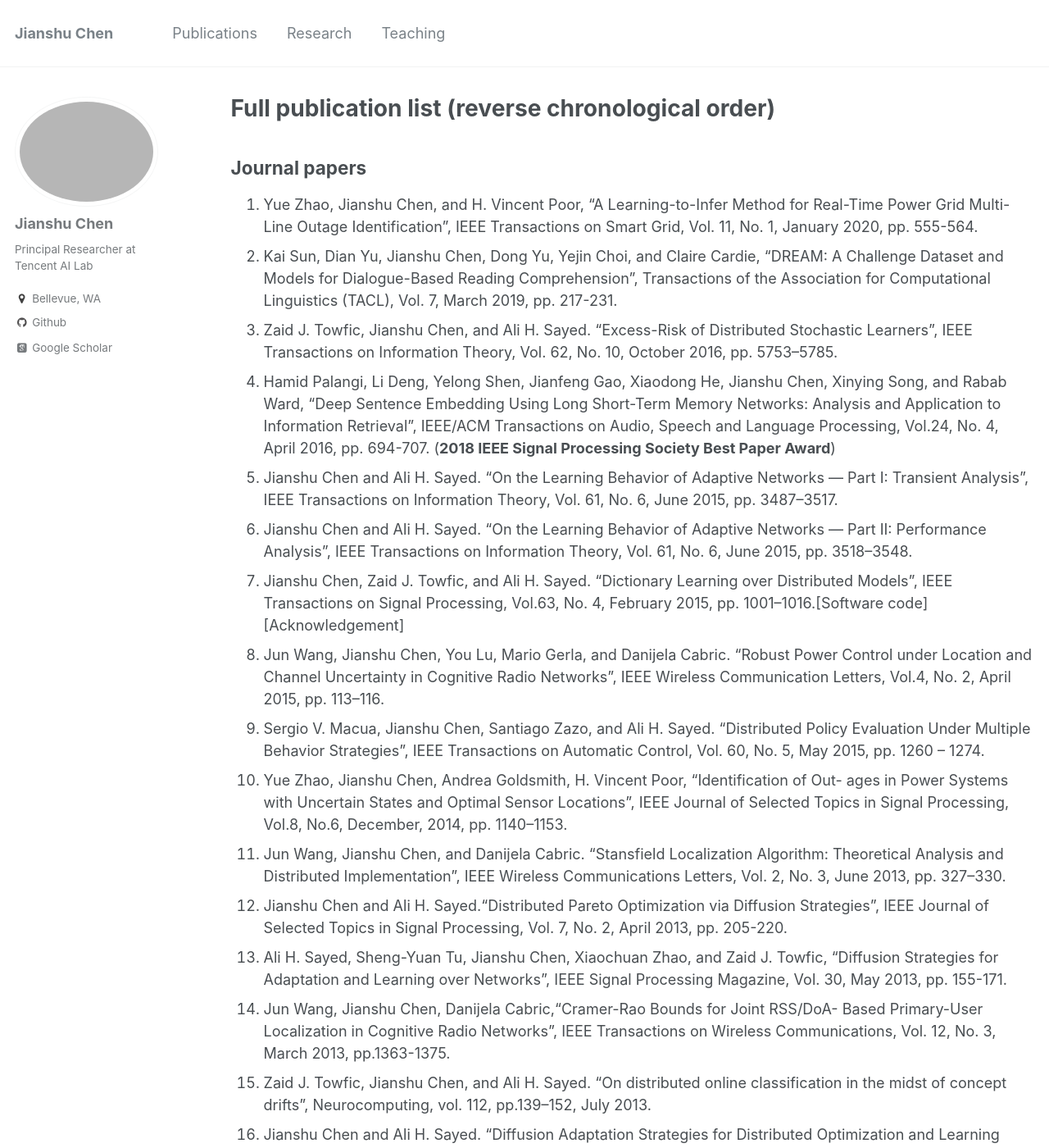
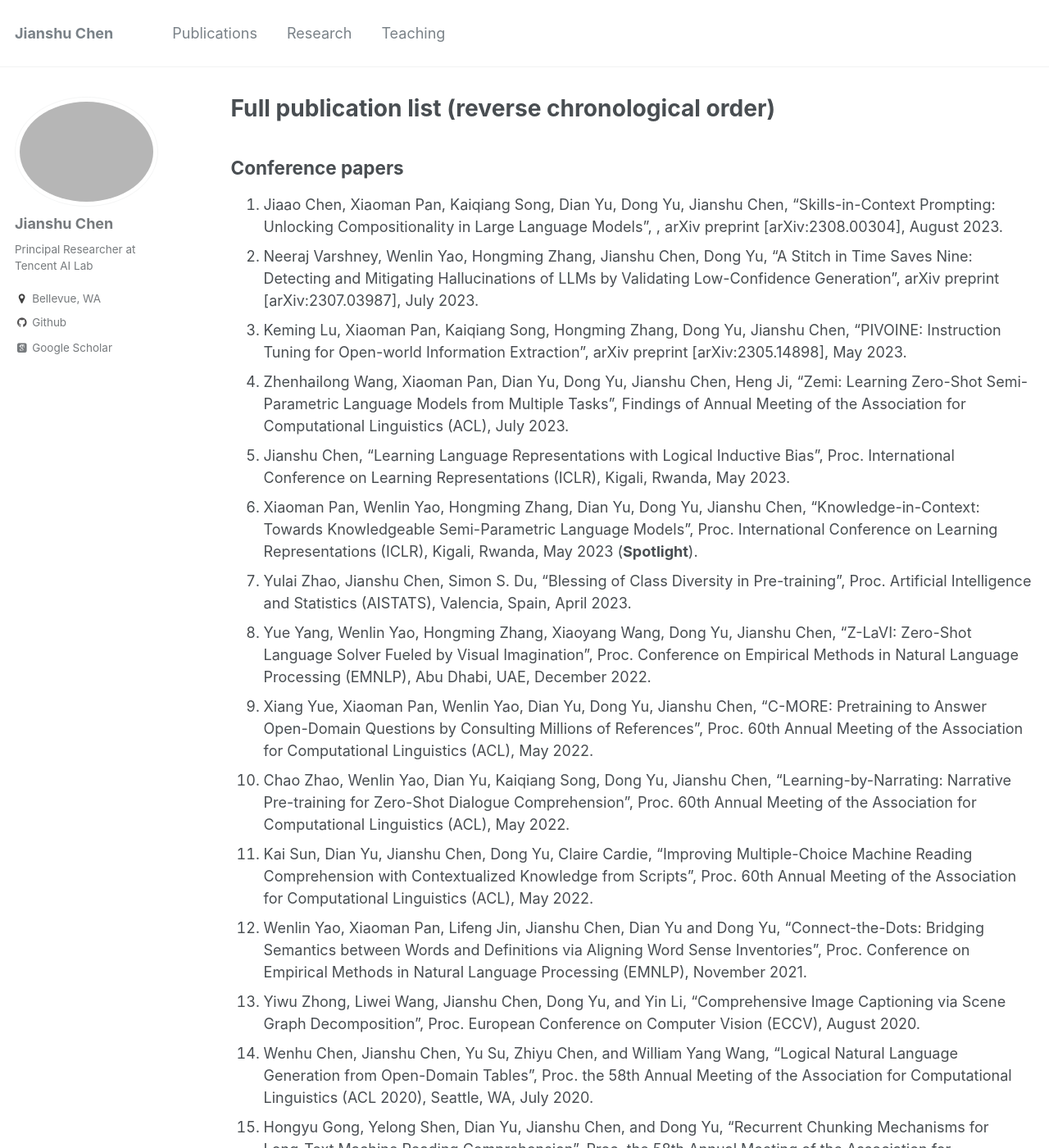
Before and after one commit to chenjianshu/chenjianshu.github.io, a Jekyll site: the page built from _pages/publications.md, in a window 1280 px wide and 1400 px high. Shown: the whole window at 82% size. Built offline with Jekyll 4.4.1, drawn with Linux system fonts in a browser that asks for light colours; some web fonts are replaced; some of the changed text lies outside the part shown.

Commit message:
update new arxiv papers (SKiC etc)

```diff
--- a/_pages/publications.md
+++ b/_pages/publications.md
@@ -5,25 +5,12 @@ permalink: /publications/
 author_profile: true
 ---
 
-## Journal papers ##
-1. Yue Zhao, Jianshu Chen, and H. Vincent Poor, “A Learning-to-Infer Method for Real-Time Power Grid Multi-Line Outage Identification”, IEEE Transactions on Smart Grid, Vol. 11, No. 1, January 2020, pp. 555-564.
-1. Kai Sun, Dian Yu, Jianshu Chen, Dong Yu, Yejin Choi, and Claire Cardie, “DREAM: A Challenge Dataset and Models for Dialogue-Based Reading Comprehension”, Transactions of the Association for Computational Linguistics (TACL), Vol. 7, March 2019, pp. 217-231.
-1. Zaid J. Towfic, Jianshu Chen, and Ali H. Sayed. “Excess-Risk of Distributed Stochastic Learners”, IEEE Transactions on Information Theory, Vol. 62, No. 10, October 2016, pp. 5753–5785.
-1. Hamid Palangi, Li Deng, Yelong Shen, Jianfeng Gao, Xiaodong He, Jianshu Chen, Xinying Song, and Rabab Ward, “Deep Sentence Embedding Using Long Short-Term Memory Networks: Analysis and Application to Information Retrieval”, IEEE/ACM Transactions on Audio, Speech and Language Processing, Vol.24, No. 4, April 2016, pp. 694-707. (**2018 IEEE Signal Processing Society Best Paper Award**)
-1. Jianshu Chen and Ali H. Sayed. “On the Learning Behavior of Adaptive Networks — Part I: Transient Analysis”, IEEE Transactions on Information Theory, Vol. 61, No. 6, June 2015, pp. 3487–3517.
-1. Jianshu Chen and Ali H. Sayed. “On the Learning Behavior of Adaptive Networks — Part II: Performance Analysis”, IEEE Transactions on Information Theory, Vol. 61, No. 6, June 2015, pp. 3518–3548.
-1. Jianshu Chen, Zaid J. Towfic, and Ali H. Sayed. “Dictionary Learning over Distributed Models”, IEEE Transactions on Signal Processing, Vol.63, No. 4, February 2015, pp. 1001–1016.\[[Software code](http://iracema.icsl.ucla.edu/publications/software/ChenTowficSayed_DictionaryLearningOverDistModels.zip)\] \[[Acknowledgement](https://asl.epfl.ch/wp-content/uploads/publications/software/README.pdf)\]
-1. Jun Wang, Jianshu Chen, You Lu, Mario Gerla, and Danijela Cabric. “Robust Power Control under Location and Channel Uncertainty in Cognitive Radio Networks”, IEEE Wireless Communication Letters, Vol.4, No. 2, April 2015, pp. 113–116.
-1. Sergio V. Macua, Jianshu Chen, Santiago Zazo, and Ali H. Sayed. “Distributed Policy Evaluation Under Multiple Behavior Strategies”, IEEE Transactions on Automatic Control, Vol. 60, No. 5, May 2015, pp. 1260 – 1274.
-1. Yue Zhao, Jianshu Chen, Andrea Goldsmith, H. Vincent Poor, “Identification of Out- ages in Power Systems with Uncertain States and Optimal Sensor Locations”, IEEE Journal of Selected Topics in Signal Processing, Vol.8, No.6, December, 2014, pp. 1140–1153.
-1. Jun Wang, Jianshu Chen, and Danijela Cabric. “Stansfield Localization Algorithm: Theoretical Analysis and Distributed Implementation”, IEEE Wireless Communications Letters, Vol. 2, No. 3, June 2013, pp. 327–330.
-1. Jianshu Chen and Ali H. Sayed.“Distributed Pareto Optimization via Diffusion Strategies”, IEEE Journal of Selected Topics in Signal Processing, Vol. 7, No. 2, April 2013, pp. 205-220.
-1. Ali H. Sayed, Sheng-Yuan Tu, Jianshu Chen, Xiaochuan Zhao, and Zaid J. Towfic, “Diffusion Strategies for Adaptation and Learning over Networks”, IEEE Signal Processing Magazine, Vol. 30, May 2013, pp. 155-171.
-1. Jun Wang, Jianshu Chen, Danijela Cabric,“Cramer-Rao Bounds for Joint RSS/DoA- Based Primary-User Localization in Cognitive Radio Networks”, IEEE Transactions on Wireless Communications, Vol. 12, No. 3, March 2013, pp.1363-1375.
-1. Zaid J. Towfic, Jianshu Chen, and Ali H. Sayed. “On distributed online classification in the midst of concept drifts”, Neurocomputing, vol. 112, pp.139–152, July 2013.
-1. Jianshu Chen and Ali H. Sayed. “Diffusion Adaptation Strategies for Distributed Optimization and Learning over Networks”, IEEE Transactions on Signal Processing, Vol. 60, No. 8, August 2012, pp.4289–4305.
+## Conference papers ##
 
-## Conference papers ##
+1. Jiaao Chen, Xiaoman Pan, Kaiqiang Song, Dian Yu, Dong Yu, Jianshu Chen, “Skills-in-Context Prompting:  Unlocking Compositionality in Large Language Models”, , arXiv preprint [arXiv:2308.00304], August 2023.
+1. Neeraj Varshney, Wenlin Yao, Hongming Zhang, Jianshu Chen, Dong Yu, “A Stitch in Time Saves Nine: Detecting and Mitigating Hallucinations of LLMs by Validating Low-Confidence Generation”, arXiv preprint  [arXiv:2307.03987], July 2023.
+1. Keming Lu, Xiaoman Pan, Kaiqiang Song, Hongming Zhang, Dong Yu, Jianshu Chen, “PIVOINE: Instruction Tuning for Open-world Information Extraction”, arXiv preprint [arXiv:2305.14898], May 2023.
+1. Zhenhailong Wang, Xiaoman Pan, Dian Yu, Dong Yu, Jianshu Chen, Heng Ji, “Zemi: Learning Zero-Shot Semi-Parametric Language Models from Multiple Tasks”, Findings of Annual Meeting of the Association for Computational Linguistics (ACL), July 2023.
 1. Jianshu Chen, “Learning Language Representations with Logical Inductive Bias”, Proc. International Conference on Learning Representations (ICLR), Kigali, Rwanda, May 2023.
 1. Xiaoman Pan, Wenlin Yao, Hongming Zhang, Dian Yu, Dong Yu, Jianshu Chen, “Knowledge-in-Context: Towards Knowledgeable Semi-Parametric Language Models”, Proc. International Conference on Learning Representations (ICLR), Kigali, Rwanda, May 2023 (**Spotlight**).
 1. Yulai Zhao, Jianshu Chen, Simon S. Du, “Blessing of Class Diversity in Pre-training”, Proc. Artificial Intelligence and Statistics (AISTATS), Valencia, Spain, April 2023.
@@ -80,6 +67,24 @@ author_profile: true
 1. Jianshu Chen, Ali H. Sayed. “Bio-inspired cooperative optimization with application to bacteria motility,” Proc. International Conference on Acoustics, Speech and Signal Processing (ICASSP 2011), Prague, Czech, pp. 5788–5791, May 2011.
 1. Jianshu Chen, Xiaochuan Zhao, Ali H. Sayed. “Bacterial motility via diffusion adaptation,” Proc. 44th Asilomar Conference on Signals, Systems and Computers (Asilomar 2010), Pacific Grove, CA, pp. 1930–1934, Nov. 2010.
 
+## Journal papers ##
+1. Yue Zhao, Jianshu Chen, and H. Vincent Poor, “A Learning-to-Infer Method for Real-Time Power Grid Multi-Line Outage Identification”, IEEE Transactions on Smart Grid, Vol. 11, No. 1, January 2020, pp. 555-564.
+1. Kai Sun, Dian Yu, Jianshu Chen, Dong Yu, Yejin Choi, and Claire Cardie, “DREAM: A Challenge Dataset and Models for Dialogue-Based Reading Comprehension”, Transactions of the Association for Computational Linguistics (TACL), Vol. 7, March 2019, pp. 217-231.
+1. Zaid J. Towfic, Jianshu Chen, and Ali H. Sayed. “Excess-Risk of Distributed Stochastic Learners”, IEEE Transactions on Information Theory, Vol. 62, No. 10, October 2016, pp. 5753–5785.
+1. Hamid Palangi, Li Deng, Yelong Shen, Jianfeng Gao, Xiaodong He, Jianshu Chen, Xinying Song, and Rabab Ward, “Deep Sentence Embedding Using Long Short-Term Memory Networks: Analysis and Application to Information Retrieval”, IEEE/ACM Transactions on Audio, Speech and Language Processing, Vol.24, No. 4, April 2016, pp. 694-707. (**2018 IEEE Signal Processing Society Best Paper Award**)
+1. Jianshu Chen and Ali H. Sayed. “On the Learning Behavior of Adaptive Networks — Part I: Transient Analysis”, IEEE Transactions on Information Theory, Vol. 61, No. 6, June 2015, pp. 3487–3517.
+1. Jianshu Chen and Ali H. Sayed. “On the Learning Behavior of Adaptive Networks — Part II: Performance Analysis”, IEEE Transactions on Information Theory, Vol. 61, No. 6, June 2015, pp. 3518–3548.
+1. Jianshu Chen, Zaid J. Towfic, and Ali H. Sayed. “Dictionary Learning over Distributed Models”, IEEE Transactions on Signal Processing, Vol.63, No. 4, February 2015, pp. 1001–1016.\[[Software code](http://iracema.icsl.ucla.edu/publications/software/ChenTowficSayed_DictionaryLearningOverDistModels.zip)\] \[[Acknowledgement](https://asl.epfl.ch/wp-content/uploads/publications/software/README.pdf)\]
+1. Jun Wang, Jianshu Chen, You Lu, Mario Gerla, and Danijela Cabric. “Robust Power Control under Location and Channel Uncertainty in Cognitive Radio Networks”, IEEE Wireless Communication Letters, Vol.4, No. 2, April 2015, pp. 113–116.
+1. Sergio V. Macua, Jianshu Chen, Santiago Zazo, and Ali H. Sayed. “Distributed Policy Evaluation Under Multiple Behavior Strategies”, IEEE Transactions on Automatic Control, Vol. 60, No. 5, May 2015, pp. 1260 – 1274.
+1. Yue Zhao, Jianshu Chen, Andrea Goldsmith, H. Vincent Poor, “Identification of Out- ages in Power Systems with Uncertain States and Optimal Sensor Locations”, IEEE Journal of Selected Topics in Signal Processing, Vol.8, No.6, December, 2014, pp. 1140–1153.
+1. Jun Wang, Jianshu Chen, and Danijela Cabric. “Stansfield Localization Algorithm: Theoretical Analysis and Distributed Implementation”, IEEE Wireless Communications Letters, Vol. 2, No. 3, June 2013, pp. 327–330.
+1. Jianshu Chen and Ali H. Sayed.“Distributed Pareto Optimization via Diffusion Strategies”, IEEE Journal of Selected Topics in Signal Processing, Vol. 7, No. 2, April 2013, pp. 205-220.
+1. Ali H. Sayed, Sheng-Yuan Tu, Jianshu Chen, Xiaochuan Zhao, and Zaid J. Towfic, “Diffusion Strategies for Adaptation and Learning over Networks”, IEEE Signal Processing Magazine, Vol. 30, May 2013, pp. 155-171.
+1. Jun Wang, Jianshu Chen, Danijela Cabric,“Cramer-Rao Bounds for Joint RSS/DoA- Based Primary-User Localization in Cognitive Radio Networks”, IEEE Transactions on Wireless Communications, Vol. 12, No. 3, March 2013, pp.1363-1375.
+1. Zaid J. Towfic, Jianshu Chen, and Ali H. Sayed. “On distributed online classification in the midst of concept drifts”, Neurocomputing, vol. 112, pp.139–152, July 2013.
+1. Jianshu Chen and Ali H. Sayed. “Diffusion Adaptation Strategies for Distributed Optimization and Learning over Networks”, IEEE Transactions on Signal Processing, Vol. 60, No. 8, August 2012, pp.4289–4305.
+
 ## Workshop papers ##
 1. Shiyang Li, Jianshu Chen, and Dian Yu. “Teaching Pretrained Models with Commonsense Reasoning: A Preliminary KB-Based Approach”, NeurIPS-KR2ML Workshop (Knowledge Representation and Reasoning Meets Machine Learning), Vancouver, Canada, December, 2019. \[[paper](https://arxiv.org/pdf/1909.09743.pdf)\]
 1. Wenhu Chen, Hongmin Wang, Jianshu Chen, Yunkai Zhang, Hong Wang, Shiyang Li, Xiyou Zhou, William Yang Wang. “TabFact: A Large-scale Dataset for Table-based Fact Verification”, NeurIPS-KR2ML Workshop (Knowledge Representation and Reasoning Meets Machine Learning), Vancouver, Canada, December, 2019. \[[paper](https://arxiv.org/pdf/1909.02164.pdf)\] \[[code](https://github.com/wenhuchen/Table-Fact-Checking)\] \[[dataset](https://tabfact.github.io/)\]
```
Also changed, not shown: _pages/about.md (+3 -2 lines).
